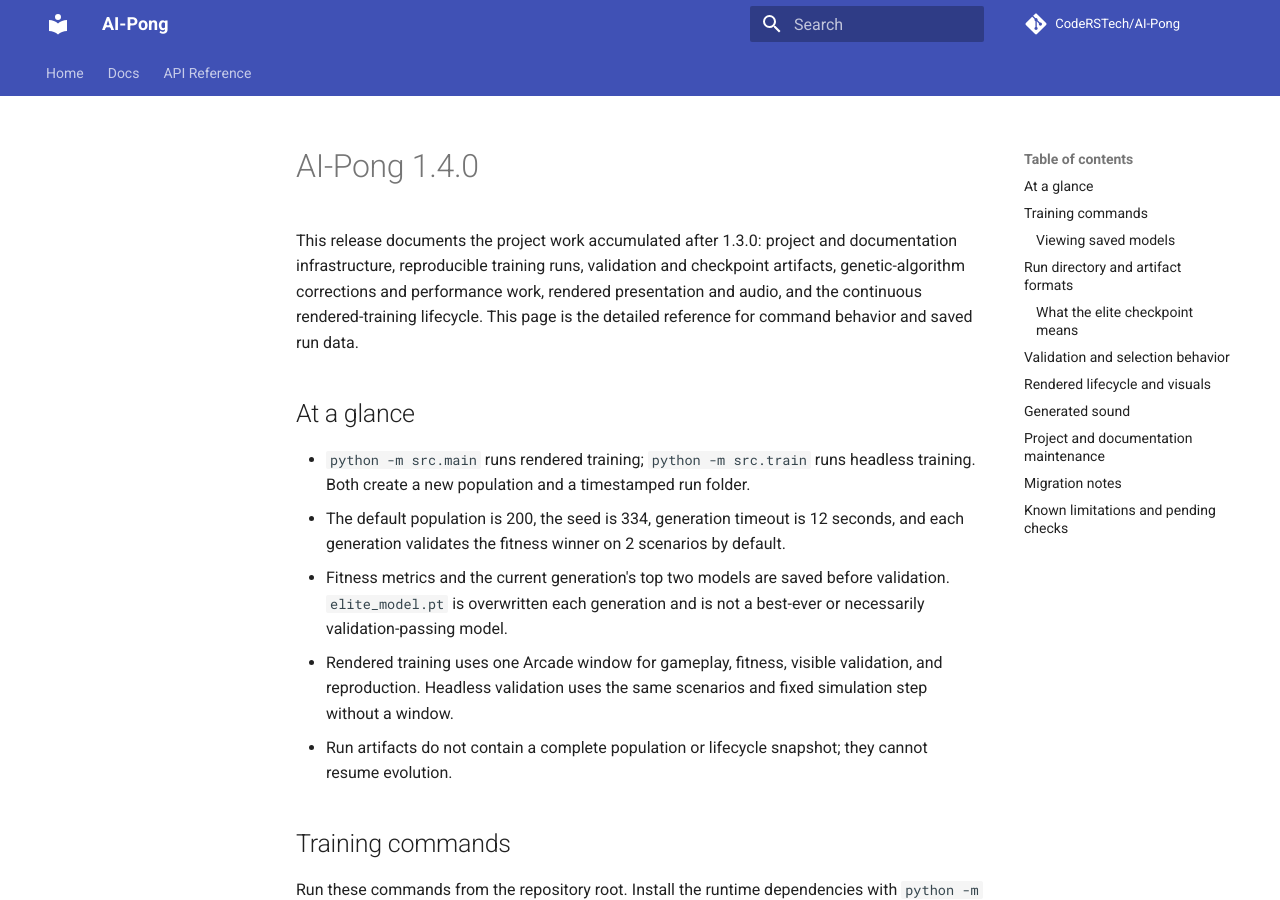
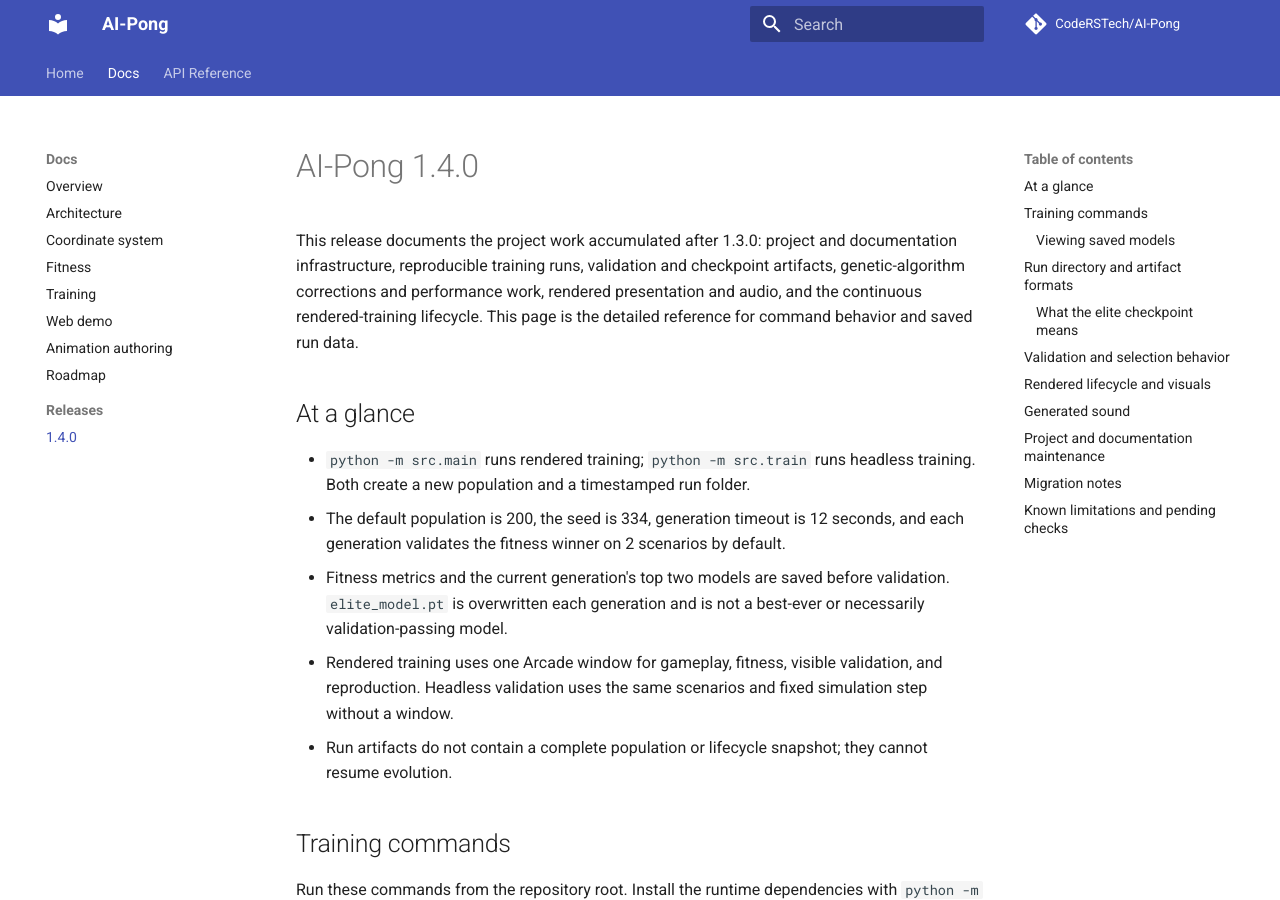
Before and after one commit to CodeRSTech/AI-Pong, an MkDocs documentation site: the page built from docs/releases/1.4.0.md, in a window 1280 px wide and 900 px high. Built offline with MkDocs 1.6.1 and Material for MkDocs 9.7.7, drawn with Linux system fonts in a browser that asks for light colours; comment, search, counter and statistics services are not loaded.

Commit message:
Theme upgrade + Docstrings

```diff
--- a/mkdocs.yml
+++ b/mkdocs.yml
@@ -53,4 +53,13 @@ nav:
   - Home: index.md
   - Docs:
       - Overview: docs-overview.md
+      - Architecture: architecture.md
+      - Coordinate system: coordinates.md
+      - Fitness: fitness.md
+      - Training: training.md
+      - Web demo: web-demo.md
+      - Animation authoring: animation-authoring.md
+      - Roadmap: ROADMAP.md
+      - Releases:
+          - 1.4.0: releases/1.4.0.md
   - API Reference: api/index.md
--- a/pyproject.toml
+++ b/pyproject.toml
@@ -8,7 +8,7 @@ dependencies = ["arcade", "numpy", "loguru", "torch", "torchvision"]
 
 [project.optional-dependencies]
 dev = ["pytest", "pytest-cov", "ruff"]
-docs = ["mkdocs-material>=9.5,<10"]
+docs = ["mkdocs-material>=9.5,<10", "mkdocstrings[python]>=0.24,<1"]
 
 [tool.pytest.ini_options]
 testpaths = ["tests"]
```
Also changed, not shown: 1 other file.
